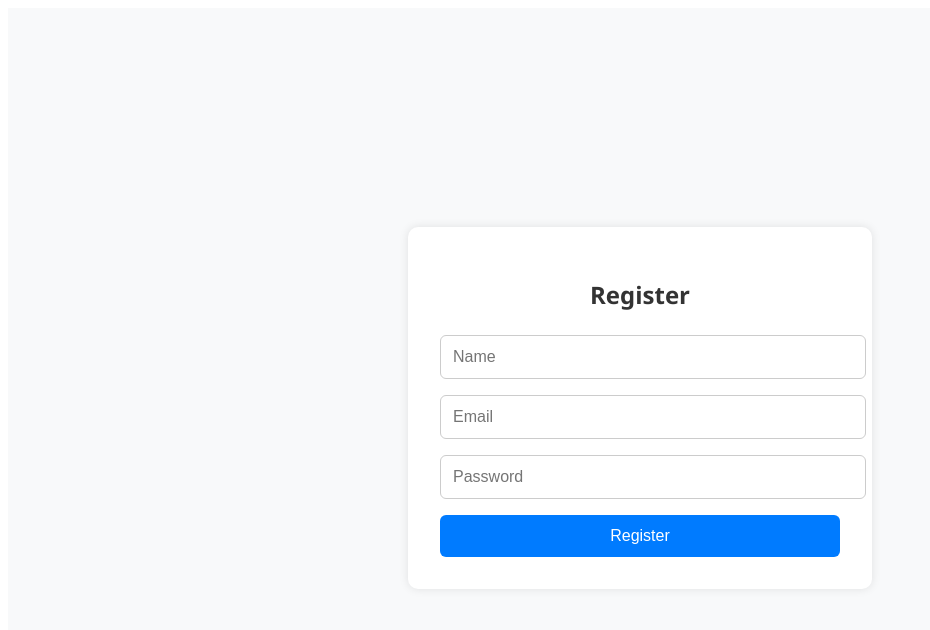
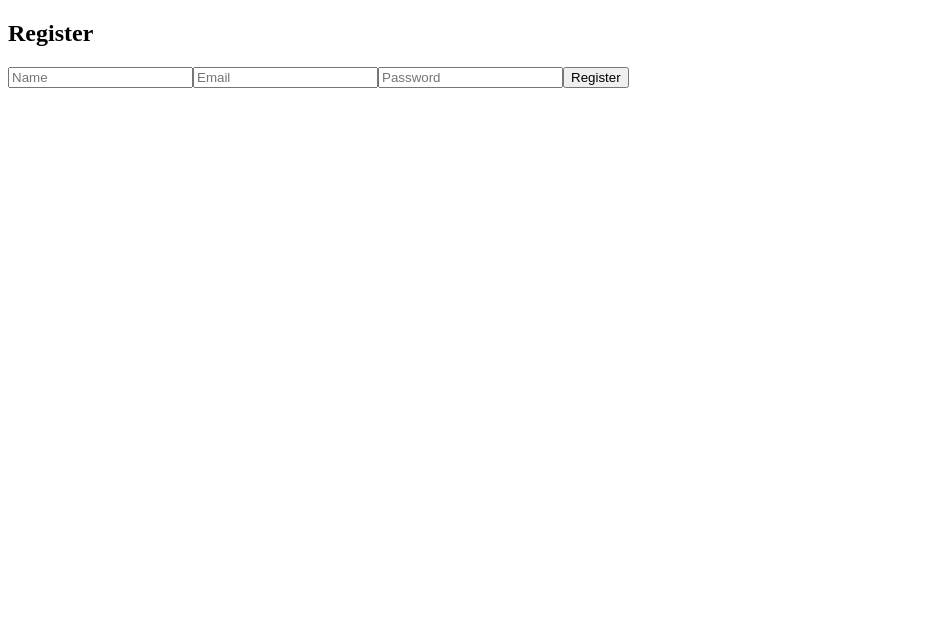
Before and after one commit to Alfiya-Simran/Webalar, a React (Vite) app in the folder client/: page /register in a window 1280 px wide. Shown: the top 630 px of the page, without its empty margins (0-930 px from the left). Built offline with nearby package versions, Linux system fonts and the light colour scheme; no server answers.

Commit message:
Update Register.jsx

```diff
--- a/client/pages/Register.jsx
+++ b/client/pages/Register.jsx
@@ -1,7 +1,6 @@
 import { useState } from "react";
 import { register } from "../services/auth";
 import { useNavigate } from "react-router-dom";
-import styles from "./Register.module.css"; // Import the CSS module
 
 export default function Register() {
   const [form, setForm] = useState({ name: "", email: "", password: "" });
@@ -22,28 +21,12 @@ export default function Register() {
   };
 
   return (
-    <div className={styles.container}>
-      <form className={styles.form} onSubmit={handleSubmit}>
-        <h2>Register</h2>
-        <input
-          name="name"
-          placeholder="Name"
-          onChange={handleChange}
-          required
-        />
-        <input
-          name="email"
-          placeholder="Email"
-          onChange={handleChange}
-          required
-        />
-        <input
-          name="password"
-          placeholder="Password"
-          type="password"
-          onChange={handleChange}
-          required
-        />
+    <div>
+      <h2>Register</h2>
+      <form onSubmit={handleSubmit}>
+        <input name="name" placeholder="Name" onChange={handleChange} required />
+        <input name="email" placeholder="Email" onChange={handleChange} required />
+        <input name="password" placeholder="Password" type="password" onChange={handleChange} required />
         <button type="submit">Register</button>
       </form>
     </div>
```
